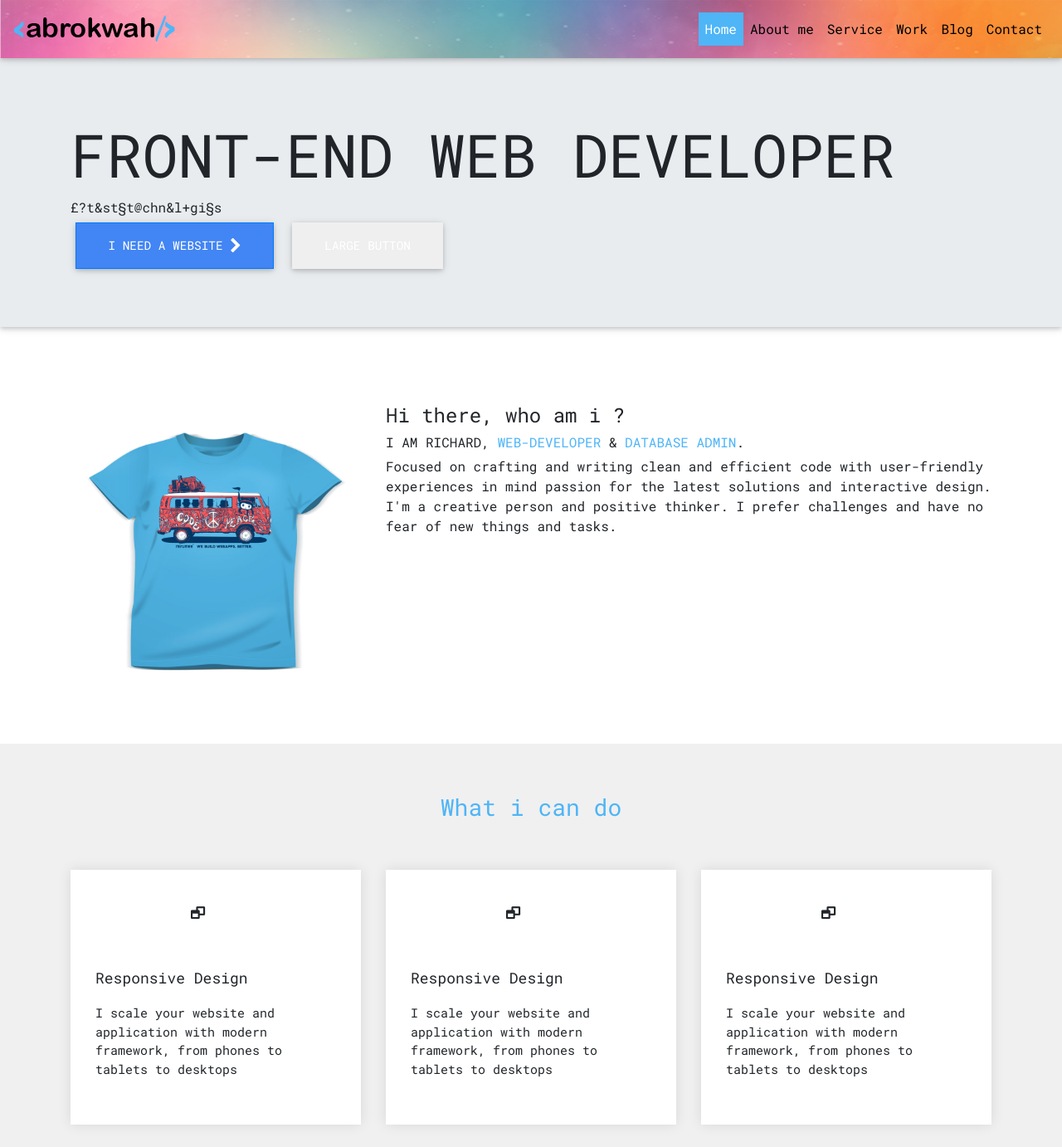
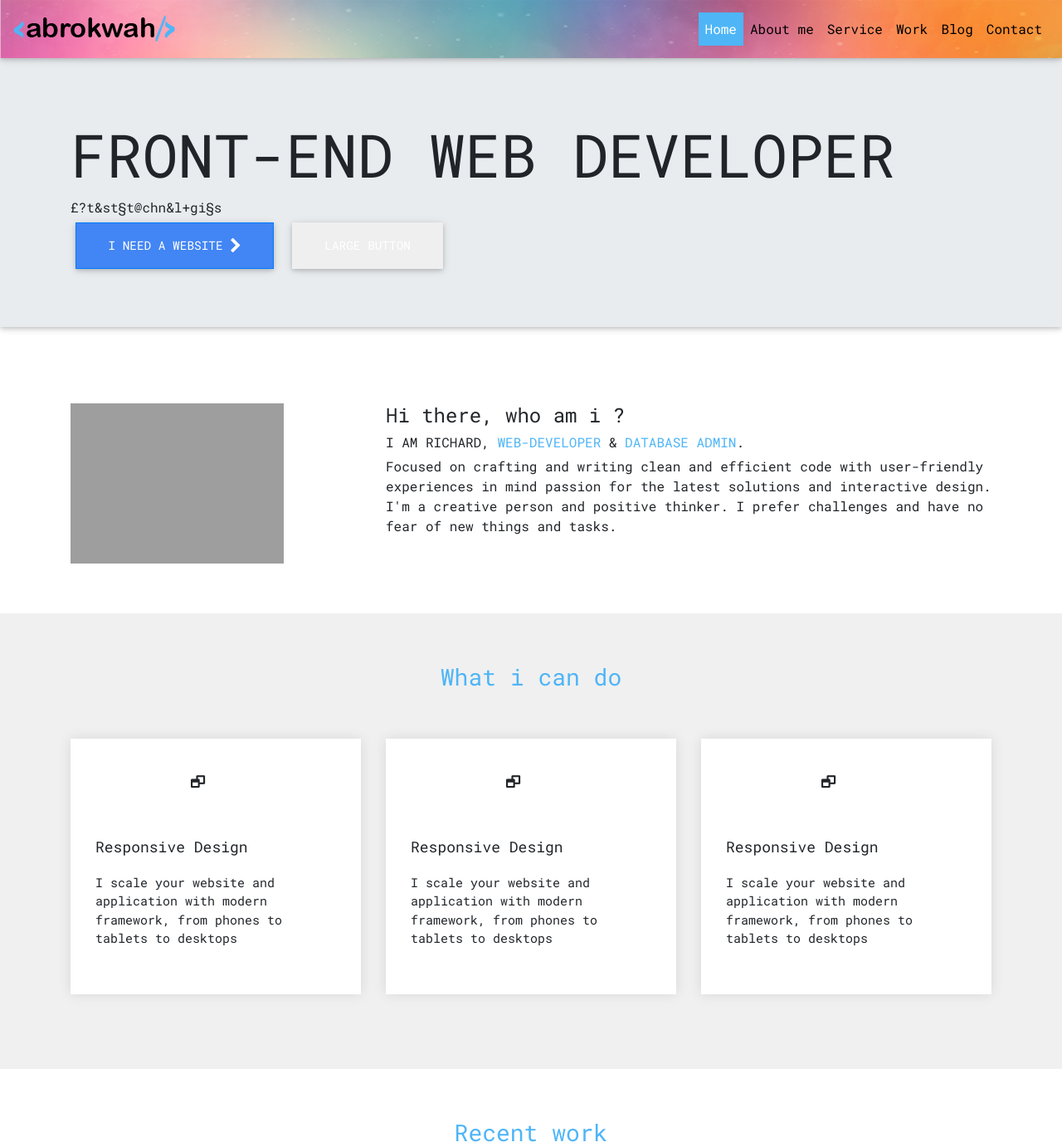
Before and after one commit to GrandFunkyGamer/richardabrokwah, a Flask app: page / in a window 1280 px wide. Shown: the top 1382 px of the page at 83% size. Run offline with Flask 2, Linux system fonts and the light colour scheme; some libraries are stand-ins or nearby versions; grey boxes are pictures that could not be loaded.

Commit message:
Userfeel tester badge

```diff
--- a/templates/index.html
+++ b/templates/index.html
@@ -45,9 +45,10 @@
         <div class="container">
             <div class="row">
                 <div class="col-md-4">
-                    <div>
+                   <!--  <div>
                         <img  class="author-img" src="../static/images/author.jpg">
-                    </div>
+                    </div> -->
+                    <a href="https://www.userfeel.com/t/2f78c537"><img src='https://www.userfeel.com/tester/85440/image'  width='257'></a>
                 </div>
                 <div class="col-md-8">
                     <div>
```
